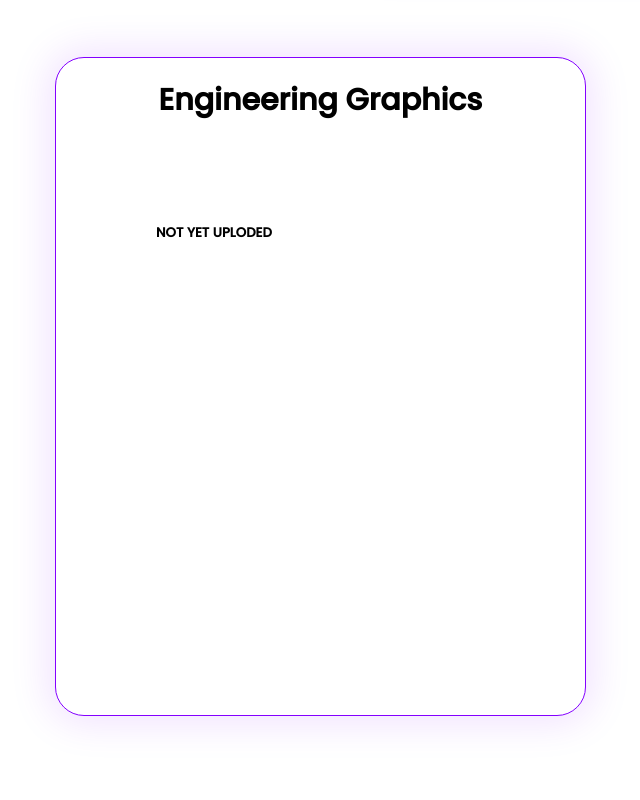
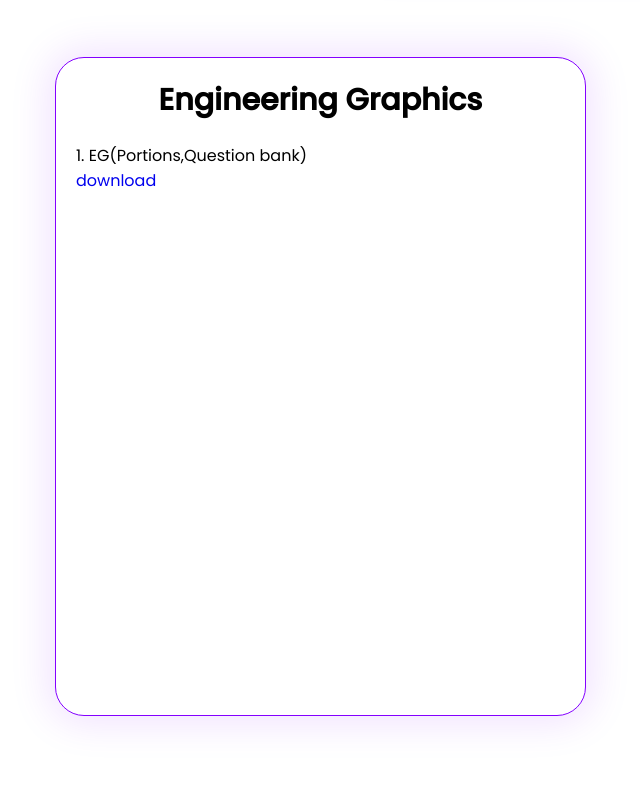
Before and after one commit to jerom-physicus/ECE-Community, a plain HTML site: page index.html in a window 1280 px wide. Shown: the part 3860-4660 px from the top of the page, without its empty margins (445-1085 px from the left). Drawn offline with Linux system fonts and the light colour scheme.

Commit message:
Add files via upload

```diff
--- a/index.html
+++ b/index.html
@@ -59,7 +59,8 @@
             </div>
             <div class="eg">
                 <h5 class="egtext">Engineering Graphics</h5>
-                <h5 class="t1">NOT YET UPLODED</h5>
+                <p class="p1">1. EG(Portions,Question bank)</p>
+                <a href="EGportion.pdf" download="EG(Question bank)" class="p1d"> download</a>
             </div>
         </div>
         <div class="upbg">
@@ -85,7 +86,7 @@
 
                     <input name="name" class="name" placeholder="Enter your Name :">
                     <input name="email" class="email" placeholder="Enter your email(optional) :">
-                    <input name="sub" class="sub" placeholder="Subject(optional) :">
+                    <input name="sub" class="sub" placeholder="Request :">
                     <input name="text" class="mssag" placeholder="Message :">
                     <button class="send" type="submit">Send</button>
 
```
Also changed, not shown: 1 other file.
